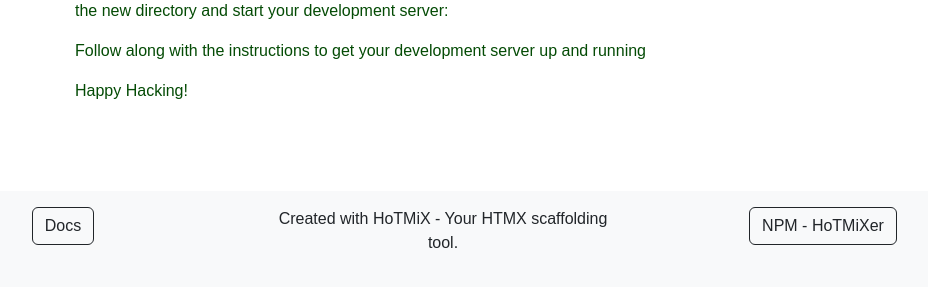
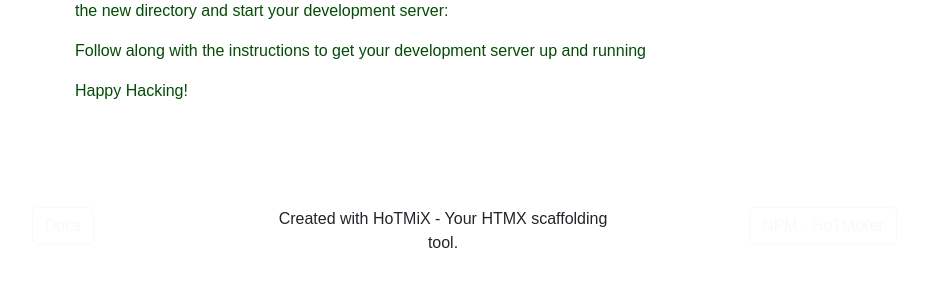
Before and after one commit to KDreynolds/hotmix_site, a Flask app: page / in a window 1280 px wide. Shown: the part 882-1169 px from the top of the page, without its empty margins (197-1125 px from the left). Run offline with Flask 3, Linux system fonts and the light colour scheme.

Commit message:
Update index.html

```diff
--- a/templates/index.html
+++ b/templates/index.html
@@ -11,18 +11,18 @@
     <!-- Navigation Bar -->
     <nav class="navbar navbar-expand-lg navbar-dark bg-dark">
 		<div class="container">
-			<a class="navbar-brand" href="#">
+			<a class="navbar-brand" href="/templates/index.html">
 				<img src="/static/logo-no-background.png" alt="HoTMiXer logo" height="40" width="211">
 			</a>
 			<ul class="navbar-nav ms-auto">
                 <li class="nav-item">
-                    <a class="nav-link" href="#get-started">Get Started</a>
+                    <a class="nav-link" href="/templates/docs.html#getting-started">Get Started</a>
                 </li>
                 <li class="nav-item">
                     <a class="nav-link" href="/templates/docs.html">Docs</a>
                 </li>
                 <li class="nav-item">
-                    <a class="nav-link" href="#help">Help</a>
+                    <a class="nav-link" href="/templates/docs.html#contact-support">Help</a>
                 </li>
             </ul>
 		</div>
@@ -74,17 +74,17 @@
     </main>
 
     <!-- Footer -->
-    <footer class="bg-light text-center py-3">
+    <footer class="text-center py-3">
         <div class="container">
             <div class="row">
                 <div class="col">
-                    <a href="/templates/docs.html" class="btn btn-outline-dark">Docs</a>
+                    <a href="/templates/docs.html" class="btn btn-outline-light">Docs</a>
                 </div>
                 <div class="col">
                     <p>Created with HoTMiX - Your HTMX scaffolding tool.</p>
                 </div>
                 <div class="col">
-                    <a href="https://www.npmjs.com/package/hotmixer" target="_blank" class="btn btn-outline-dark">NPM - HoTMiXer</a>
+                    <a href="https://www.npmjs.com/package/hotmixer" target="_blank" class="btn btn-outline-light">NPM - HoTMiXer</a>
                 </div>
             </div>
         </div>
```
